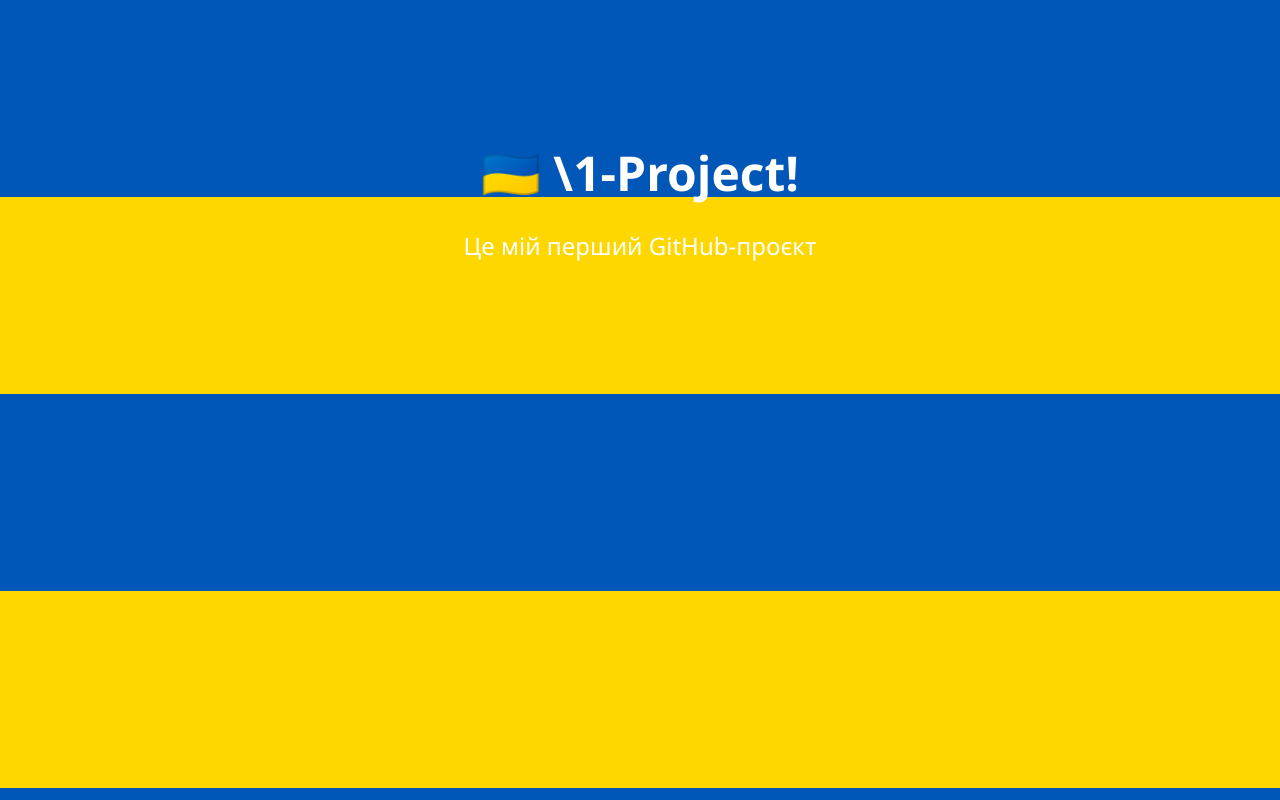
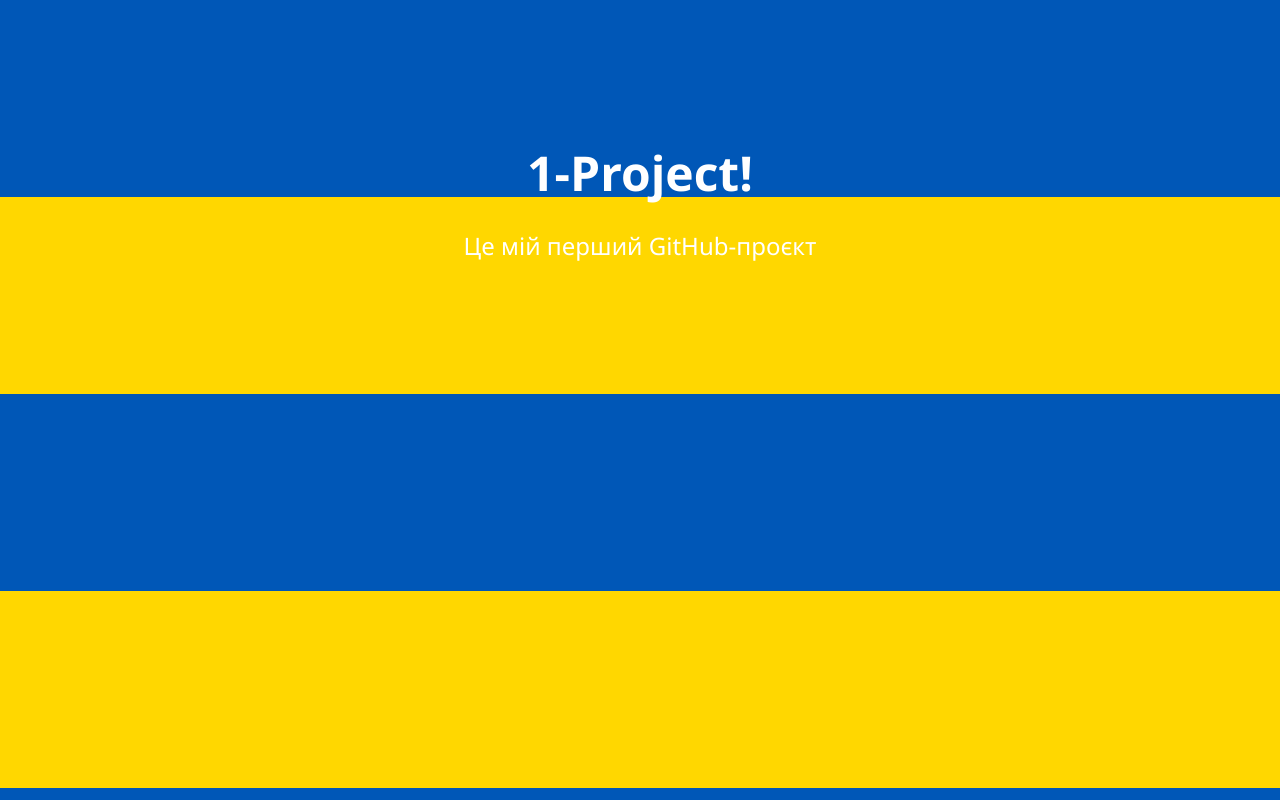
Before and after one commit to Yeuhs23/1-Project, a plain HTML site: page index.html in a window 1280 px wide. Drawn offline with Linux system fonts and the light colour scheme.

Commit message:
Update index.html

```diff
--- a/index.html
+++ b/index.html
@@ -6,7 +6,7 @@
   <link rel="stylesheet" href="style.css">
 </head>
 <body>
-  <h1>🇺🇦 \1-Project!</h1>
+  <h1>1-Project!</h1>
   <p>Це мій перший GitHub-проєкт</p>
 </body>
 </html>
```
